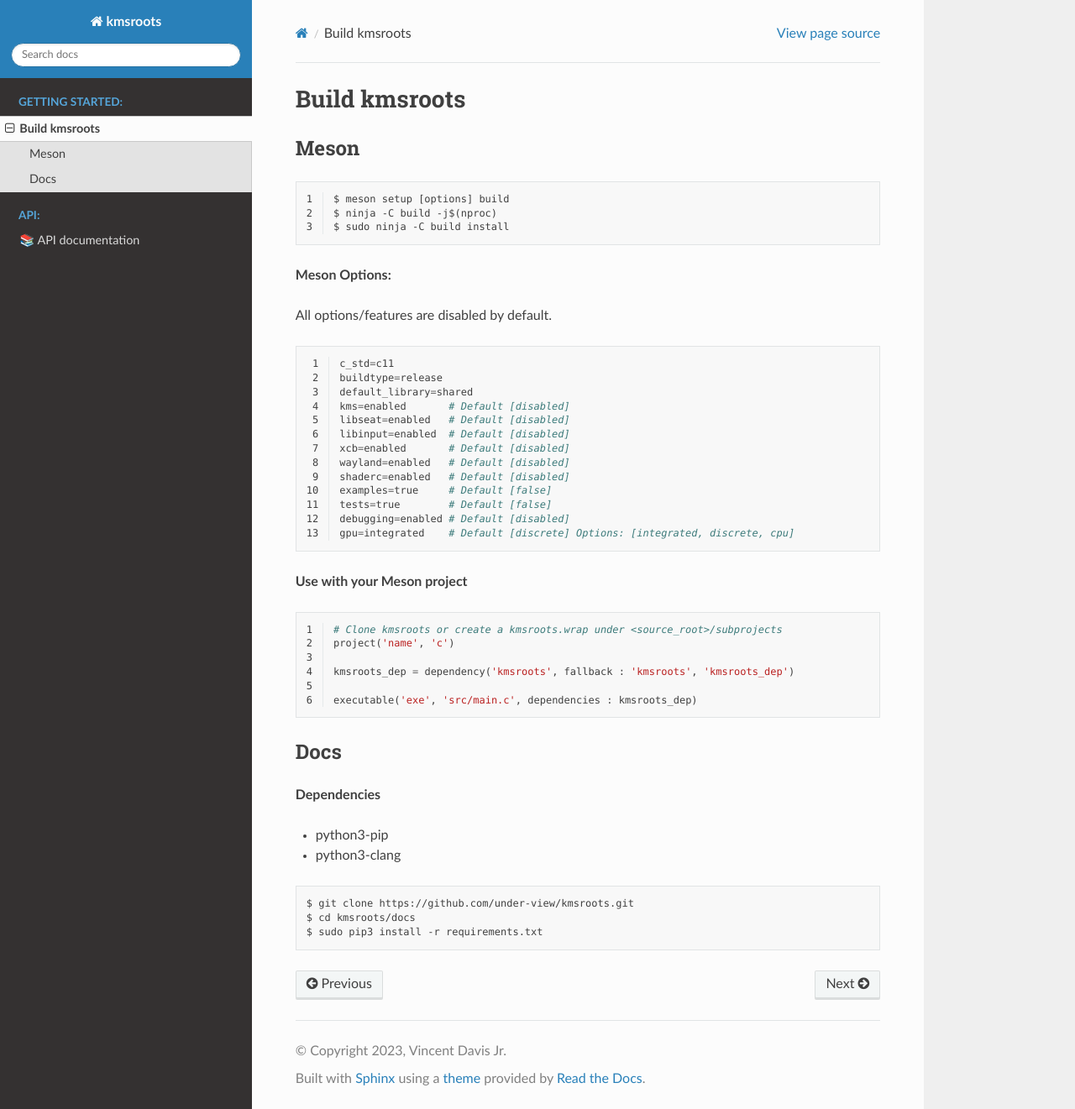
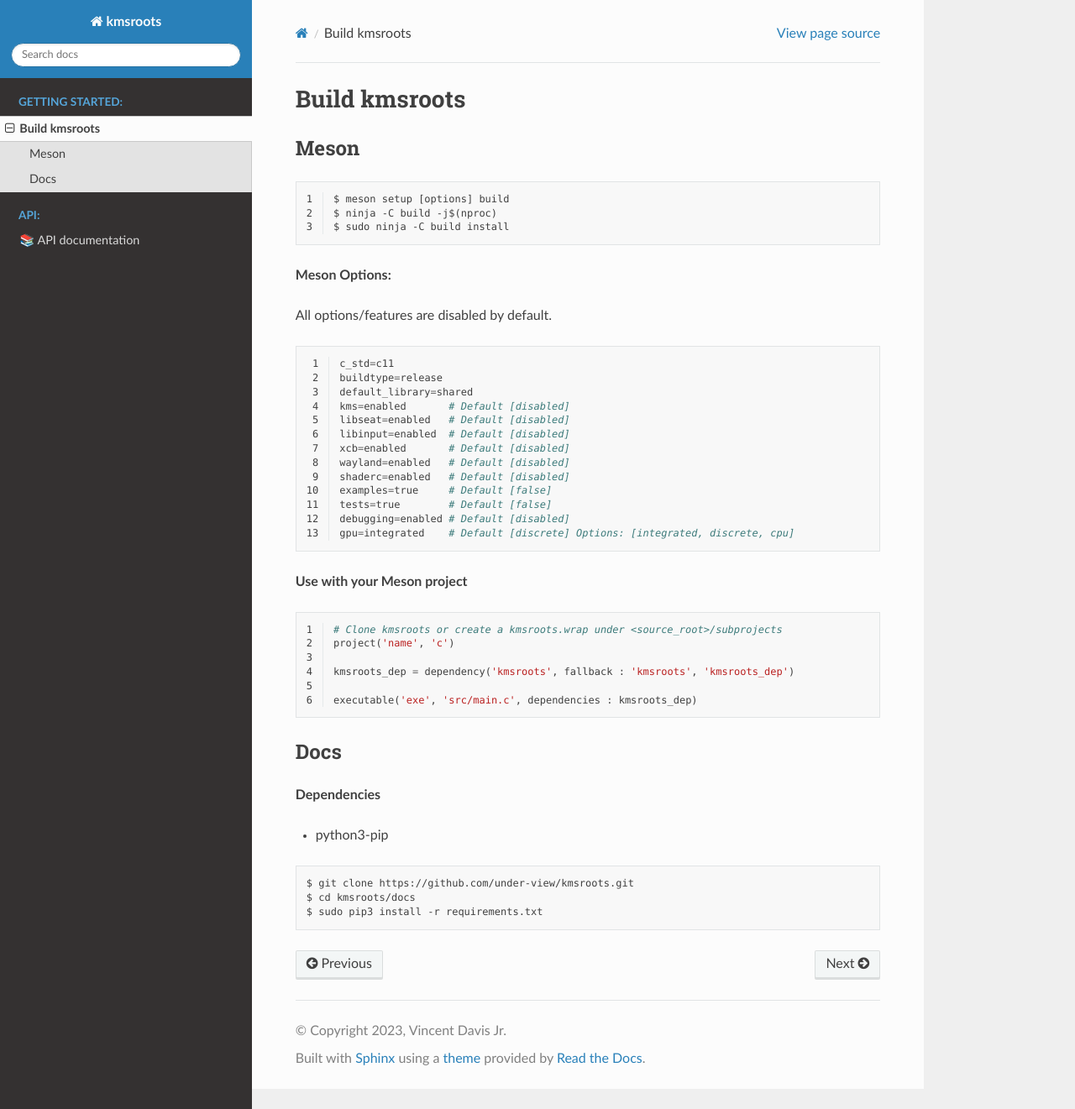
Before and after one commit to under-view/kmsroots, a Sphinx documentation site: the page built from docs/build.rst, in a window 1280 px wide and 1321 px high. Shown: the whole window at 84% size. Built offline with Sphinx 7.4.7 and the Read the Docs theme 2.0.0, drawn with Linux system fonts in a browser that asks for light colours; formulas are drawn with MathJax 3.

```diff
--- a/docs/build.rst
+++ b/docs/build.rst
@@ -50,7 +50,6 @@
 **Dependencies**
 
 - python3-pip
-- python3-clang
 
 .. code-block::
 
--- a/docs/requirements.txt
+++ b/docs/requirements.txt
@@ -1,4 +1,6 @@
 sphinx>=5.3.0
+sphinx_rtd_theme>=1.1.1
+readthedocs-sphinx-search>=0.1.1
 docutils==0.16
 hawkmoth
-sphinx_rtd_theme
+clang
```
Also changed, not shown: .readthedocs.yaml.
